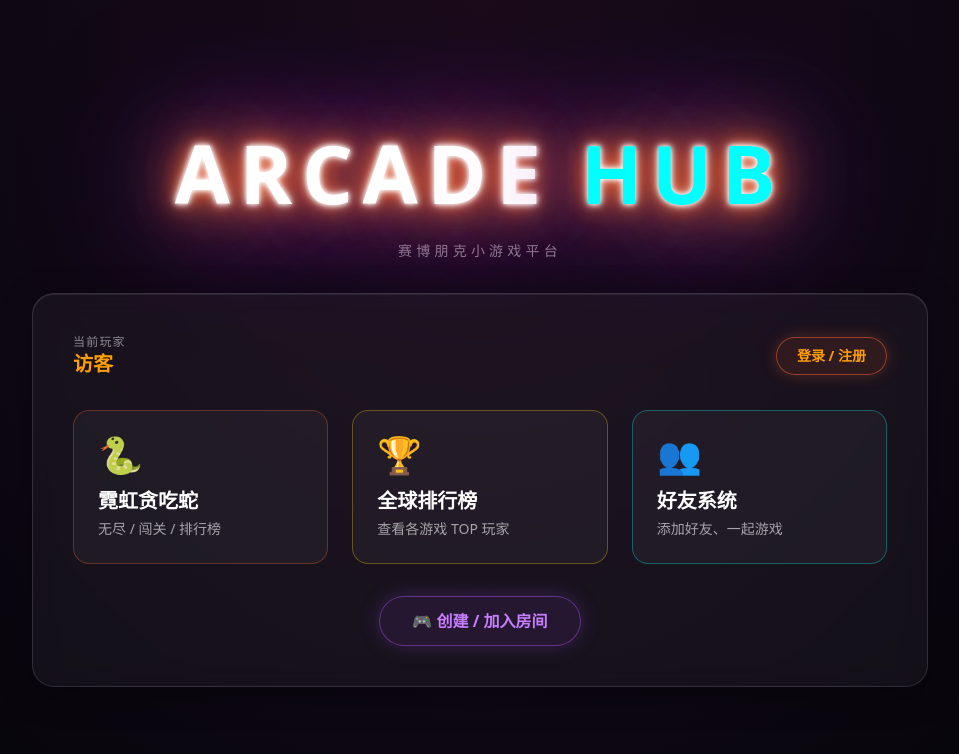
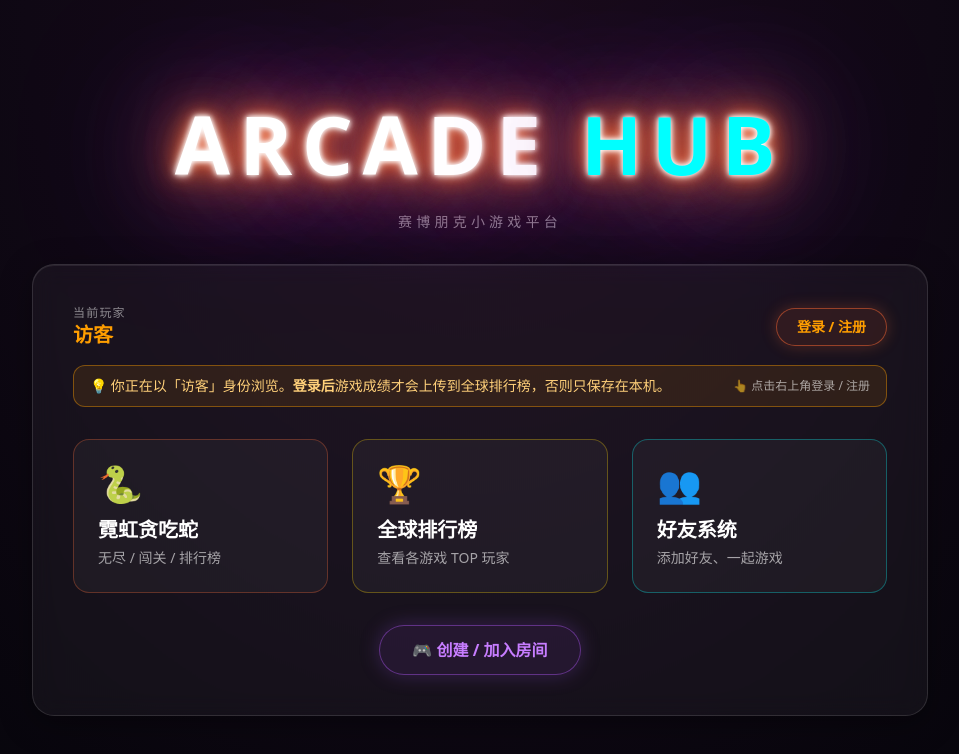
Before and after one commit to JosephKwok67/game-platform, a Next.js app: page / in a window 1280 px wide. Shown: the top 754 px of the page, without its empty margins (160-1119 px from the left). Built offline with nearby package versions, Linux system fonts and the light colour scheme; no server answers; the database is empty.

Commit message:
feat(home): 大厅首页新增登录引导条（未登录提示登录后才能上榜）

```diff
--- a/app/page.tsx
+++ b/app/page.tsx
@@ -21,13 +21,27 @@ export default async function Home() {
       <p className="mb-8 text-center text-sm uppercase tracking-[0.3em] text-white/50">赛博朋克小游戏平台</p>
 
       <div className="glass-panel w-full max-w-4xl rounded-3xl p-6 md:p-10">
-        <div className="mb-8 flex flex-col items-center justify-between gap-4 md:flex-row">
+        <div className="mb-4 flex flex-col items-center justify-between gap-4 md:flex-row">
           <div>
             <p className="text-xs uppercase tracking-widest text-white/50">当前玩家</p>
             <p className="text-xl font-bold text-[#ff9e00]">{profile?.username || '访客'}</p>
           </div>
           <AuthButton />
         </div>
+
+        {/* 登录引导：说明只有登录后成绩才会上全球排行榜 */}
+        {user ? (
+          <div className="mb-8 rounded-xl border border-[#4ade80]/30 bg-[#4ade80]/10 px-4 py-2.5 text-sm text-[#86efac]">
+            ✅ 已登录，你的游戏成绩会自动上传到全球排行榜，去霸榜吧！
+          </div>
+        ) : (
+          <div className="mb-8 flex flex-col items-center justify-between gap-2 rounded-xl border border-[#ff9e00]/40 bg-[#ff9e00]/10 px-4 py-2.5 text-sm text-[#ffd07a] md:flex-row">
+            <span>
+              💡 你正在以「访客」身份浏览。<b>登录后</b>游戏成绩才会上传到全球排行榜，否则只保存在本机。
+            </span>
+            <span className="shrink-0 text-xs text-white/60">👆 点击右上角登录 / 注册</span>
+          </div>
+        )}
 
         <div className="grid gap-6 md:grid-cols-3">
           <Link
```
